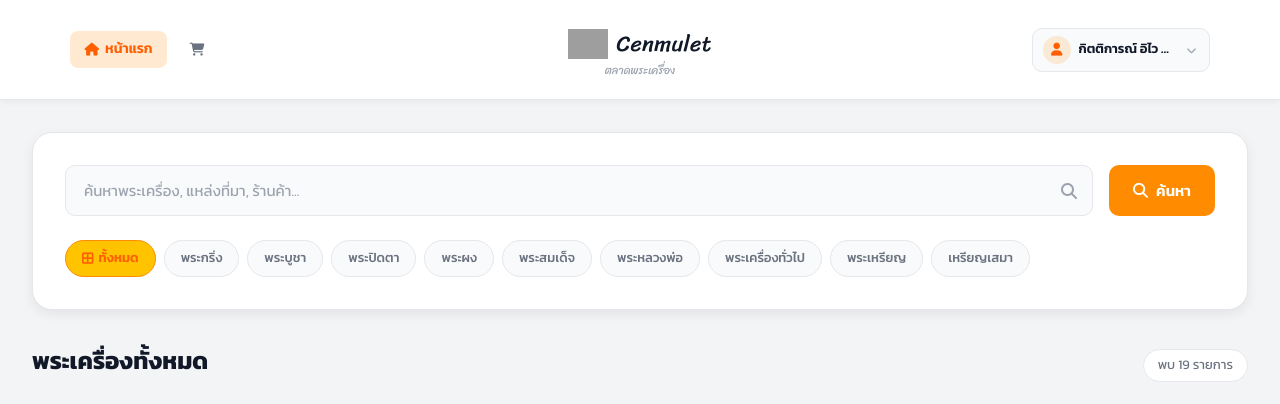
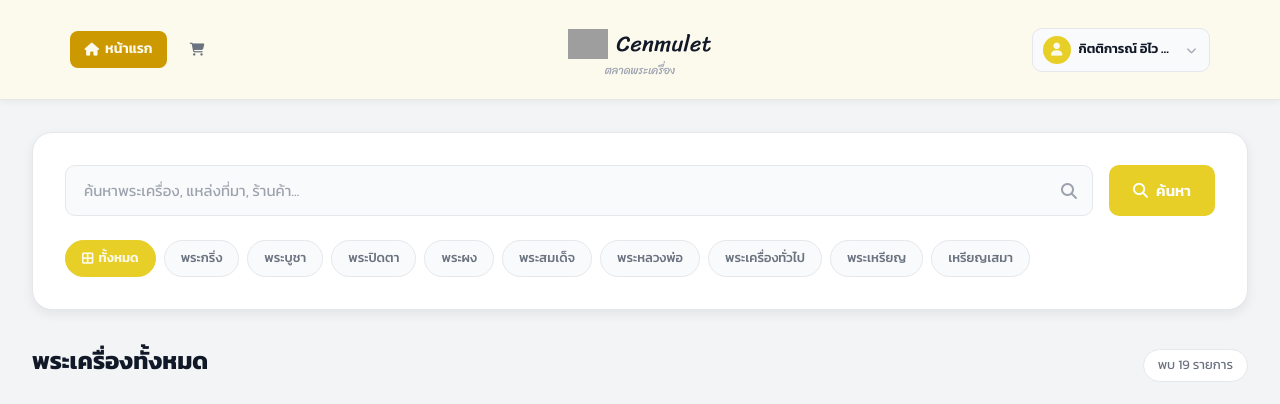
Before and after one commit to Kittigan14/Cenmulet, a PHP site: page / in a window 1280 px wide. Shown: the top 404 px of the page. Run offline with PHP 8.4, Linux system fonts and the light colour scheme; the visitor is signed in with stand-in values (Sample User, id 1); data comes from the database, SQL or seed files in the repository; both versions use the stored data as it was after the commit; grey boxes are pictures that could not be loaded.

Commit message:
update desinge

```diff
--- a/includes/navbar.php
+++ b/includes/navbar.php
@@ -11,10 +11,10 @@ $active_page = $active_page ?? 'home';
 @import url('https://fonts.googleapis.com/css2?family=Kanit:wght@300;400;500;600;700&family=Sriracha&display=swap');
 
 :root {
-    --primary:        #FF8C00;
-    --primary-dark:   #FF5F00;
-    --primary-light:  #FFC300;
-    --primary-glow:   #ff8c009b;
+    --primary:        #e7cf27;
+    --primary-dark:   #fcf9ed;
+    --primary-light:  #e7cf27;
+    --primary-glow:   #cc9900;
 
     --accent-blue:       #F5824A;
     --accent-blue-dark:  #f77433;
@@ -25,7 +25,7 @@ $active_page = $active_page ?? 'home';
 .navbar {
     width: 100%;
     height: 100px;
-    background: #ffffff;
+    background: #fcf9ed;
     border-bottom: 1px solid #e5e7eb;
     box-shadow: 0 1px 8px rgba(0,0,0,0.06);
     position: sticky;
@@ -82,7 +82,7 @@ $active_page = $active_page ?? 'home';
 
 .nav-left a.active {
     color: var(--primary-dark);
-    background: rgba(255,140,0,0.18);
+    background: #cc9900;
     font-weight: 600;
 }
 
@@ -226,7 +226,7 @@ $active_page = $active_page ?? 'home';
     width: 28px;
     height: 28px;
     border-radius: 50%;
-    background: rgba(255,140,0,0.15);
+    background: #e7cf27;
     display: flex;
     align-items: center;
     justify-content: center;
--- a/public/css/auth.css
+++ b/public/css/auth.css
@@ -5,8 +5,8 @@
 @import url('https://fonts.googleapis.com/css2?family=Sarabun:wght@300;400;500;600;700&family=Kanit:wght@400;500;600;700&display=swap');
 
 :root {
-  --primary:      #FF8C00;
-  --primary-dark: #FF5F00;
+  --primary:      #e7cf27;
+  --primary-dark: #cc9900;
   --primary-light:#FFC300;
   --border:       #ff8c009b;
   --text:         #111827;
```
Also changed, not shown: database/cenmulet.sqlite, uploads/slips/69af01cf1091d_1773076943.jpg (added).
